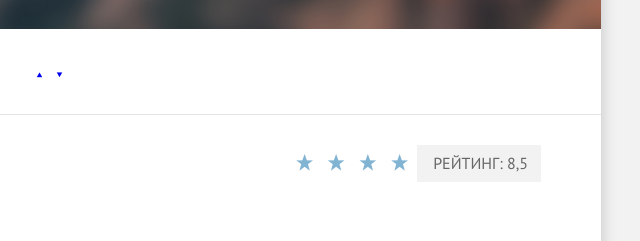
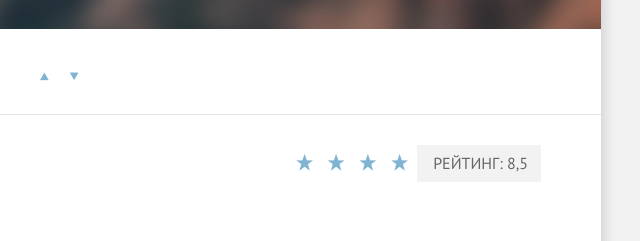
Before and after one commit to LovelyKate/sedona, a plain HTML site: page hotels.html in a window 1280 px wide. Shown: the part 264-505 px from the top of the page, 639-1279 px from the left. Drawn offline with Linux system fonts and the light colour scheme.

Commit message:
и еще добавка

```diff
--- a/css/style.css
+++ b/css/style.css
@@ -839,6 +839,11 @@ RANKING ---------------------------------- toc12
     margin-right: 32px;
 }
 
+.arrow {
+    color: #81b3d2;
+    font-size: 19px;
+    line-height: 20px;
+}
 
 /*
 ================================================
```
